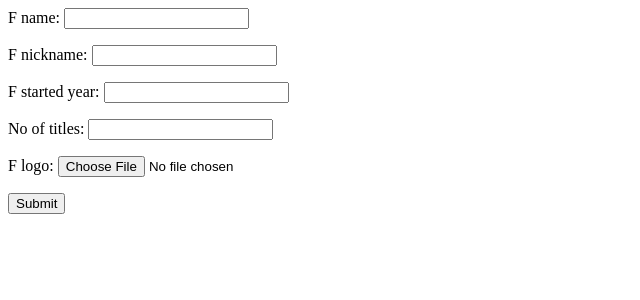
After one commit to sanjeevareddy91/django-7am-jan-2024, a Django app: page /franchesis_form/ in a window 1280 px wide. The commit adds this page. Shown: the top 300 px of the page, without its empty margins (0-640 px from the left). Run offline with Django 4.2, Linux system fonts and the light colour scheme.

Commit message:
Added 08-02 files

```diff
--- a/IplProject/IplProject/urls.py
+++ b/IplProject/IplProject/urls.py
@@ -21,7 +21,7 @@ from django.conf.urls.static import static
 
 urlpatterns = [
     path('admin/', admin.site.urls),
-    path('iplapp/',include('Iplapp.urls'))
+    path('',include('Iplapp.urls'))
 
 ]
 
--- /dev/null
+++ b/IplProject/Iplapp/forms.py
@@ -0,0 +1,17 @@
+from django import forms
+# from django.forms import ModelForm,Form
+from .models import Franchesis
+class FranchesisModelForm(forms.ModelForm):
+    class Meta:
+        model = Franchesis
+        # fields = "__all__"
+        # fields = ('f_name','f_nickname')
+        exclude = ('f_logo',)
+
+
+class FranchesisForm(forms.Form):
+    f_name = forms.CharField(max_length=30)
+    f_nickname = forms.CharField(max_length=4)
+    f_started_year = forms.IntegerField()
+    no_of_titles = forms.IntegerField()
+    f_logo = forms.ImageField(required=False)
--- /dev/null
+++ b/IplProject/Iplapp/templates/franchesis_form.html
@@ -0,0 +1,2 @@
+{{form.as_p}}
+<input type="submit">
--- a/IplProject/Iplapp/templates/franchesis_list.html
+++ b/IplProject/Iplapp/templates/franchesis_list.html
@@ -3,3 +3,4 @@
 {% for team in franchesis %}
     <a href="{% url 'franchesis_get' team.id %}">{{team.f_name}}</a><br>
 {% endfor %}
+<button><a href="{% url 'register_franchesis'%}">Register</a></button>
--- /dev/null
+++ b/IplProject/Iplapp/templates/register_franchesismodelform.html
@@ -0,0 +1,5 @@
+<form method="POST">
+    {% csrf_token %}
+    {{form.as_p}}
+    <input type="submit">
+</form>
--- a/IplProject/Iplapp/urls.py
+++ b/IplProject/Iplapp/urls.py
@@ -5,7 +5,9 @@ urlpatterns = [
     path('hello/',views.hello_msg,name='hello_msg'),
     path('register_sample/',views.register_sample,name='register_sample'),
     path('register_franchesis/',views.register_franchesis,name="register_franchesis"),
-    path('franchesis_list/',views.franchesis_list,name="franchesis_list"),
+    path('',views.franchesis_list,name="franchesis_list"),
     path('franchesis_get/<id>',views.franchesis_get,name="franchesis_get"),
-    path('franchesis_delete/<id>',views.franchesis_delete,name="franchesis_delete")
+    path('franchesis_delete/<id>',views.franchesis_delete,name="franchesis_delete"),
+    path('franchesis_modelform/',views.franchesismodelform,name="franchesis_modelform"),
+    path('franchesis_form/',views.franchesisform,name="franchesis_form")
 ]
--- a/IplProject/Iplapp/views.py
+++ b/IplProject/Iplapp/views.py
@@ -15,14 +15,20 @@ def register_franchesis(request):
     if request.method == "POST":
         print(request.POST)
         print(request.FILES)
-        f_name = request.POST['f_name']
-        # if f_name
-        f_nickname = request.POST['f_nickname']
-        f_started_year = request.POST['f_started_year']
-        no_of_titles = request.POST['no_of_titles']
-        f_logo = request.FILES['f_logo']
-        print(f_name,f_nickname,f_started_year,no_of_titles,f_logo)
-        Franchesis.objects.create(f_name=f_name,f_nickname=f_nickname,f_started_year=f_started_year,no_of_titles=no_of_titles,f_logo=f_logo)
+        # 1st Approach
+        # f_name = request.POST['f_name']
+        # # if f_name
+        # f_nickname = request.POST['f_nickname']
+        # f_started_year = request.POST['f_started_year']
+        # no_of_titles = request.POST['no_of_titles']
+        # f_logo = request.FILES['f_logo']
+        # print(f_name,f_nickname,f_started_year,no_of_titles,f_logo)
+        # Franchesis.objects.create(f_name=f_name,f_nickname=f_nickname,f_started_year=f_started_year,no_of_titles=no_of_titles,f_logo=f_logo)
+        # 2nd Approach
+        data = {ele:request.POST[ele] for ele in request.POST if ele!='csrfmiddlewaretoken'}
+        data.update({'f_logo':request.FILES['f_logo']})
+        Franchesis.objects.create(**data)
+        print(data)
         return HttpResponse("Franchesis Registered Successfully!")
     return render(request,'register_franchesis.html')
 
@@ -33,17 +39,44 @@ def franchesis_list(request):
 
 
 def franchesis_get(request,id):
-    franchesis = Franchesis.objects.get(id=id)
+    # 1st Approach
+    # franchesis = Franchesis.objects.get(id=id)
+    # if request.method == "POST":
+    #     franchesis.f_name = request.POST['f_name']
+    #     franchesis.f_nickname = request.POST['f_nickname']
+    #     franchesis.f_started_year = request.POST['f_started_year']
+    #     franchesis.no_of_titles = request.POST['no_of_titles']
+    #     franchesis.save()
+    #     return HttpResponse("Data Updated")
+    # 2nd Approach
+    franchesis = Franchesis.objects.filter(id=id)
     if request.method == "POST":
-        franchesis.f_name = request.POST['f_name']
-        franchesis.f_nickname = request.POST['f_nickname']
-        franchesis.f_started_year = request.POST['f_started_year']
-        franchesis.no_of_titles = request.POST['no_of_titles']
-        franchesis.save()
+        data = {ele:request.POST[ele] for ele in request.POST if ele!='csrfmiddlewaretoken'}
+        if request.FILES.get('f_logo'):
+            data.update({'f_logo':request.FILES['f_logo']})
+        franchesis.update(**data)
         return HttpResponse("Data Updated")
-    return render(request,'franchesis_update.html',{'franchesis':franchesis})
+    return render(request,'franchesis_update.html',{'franchesis':franchesis[0]})
 
 def franchesis_delete(request,id):
     franchesis = Franchesis.objects.get(id=id)
     franchesis.delete()
     return HttpResponse("Data Deleted")
+
+
+# ModelForms
+# Normalforms
+
+from .forms import FranchesisModelForm, FranchesisForm
+def franchesismodelform(request):
+    form = FranchesisModelForm()
+    if request.method=="POST":
+        form = FranchesisModelForm(request.POST,request.FILES)
+        if form.is_valid():
+            form.save()
+            return HttpResponse("Record Created")
+    return render(request,'register_franchesismodelform.html',{'form':form})
+
+def franchesisform(request):
+    form = FranchesisForm()
+    return render(request,'franchesis_form.html',{'form':form})
```
Also changed, not shown: IplProject/db.sqlite3, IplProject/media/franchesis_logo/kkr_logo.jpeg (added).
